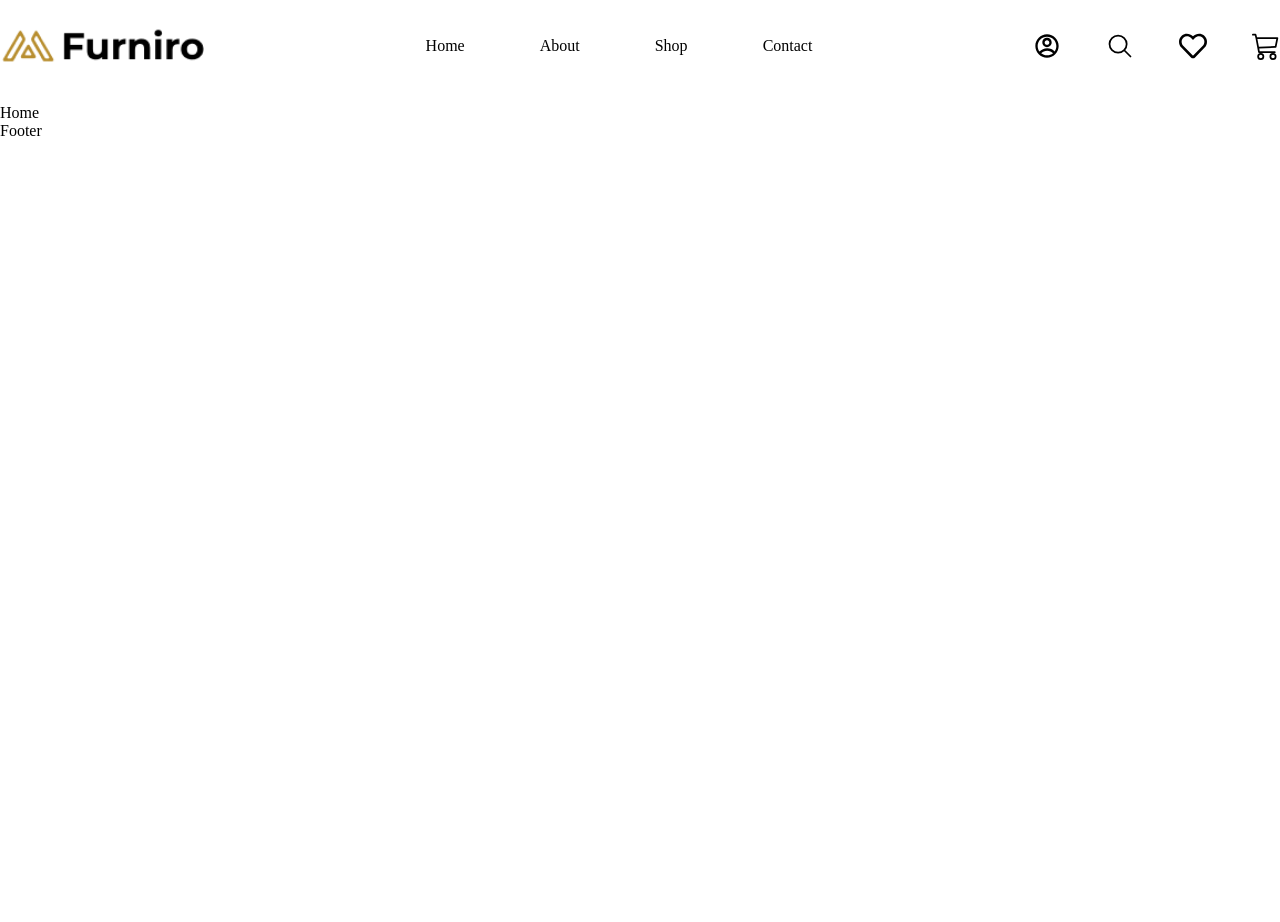
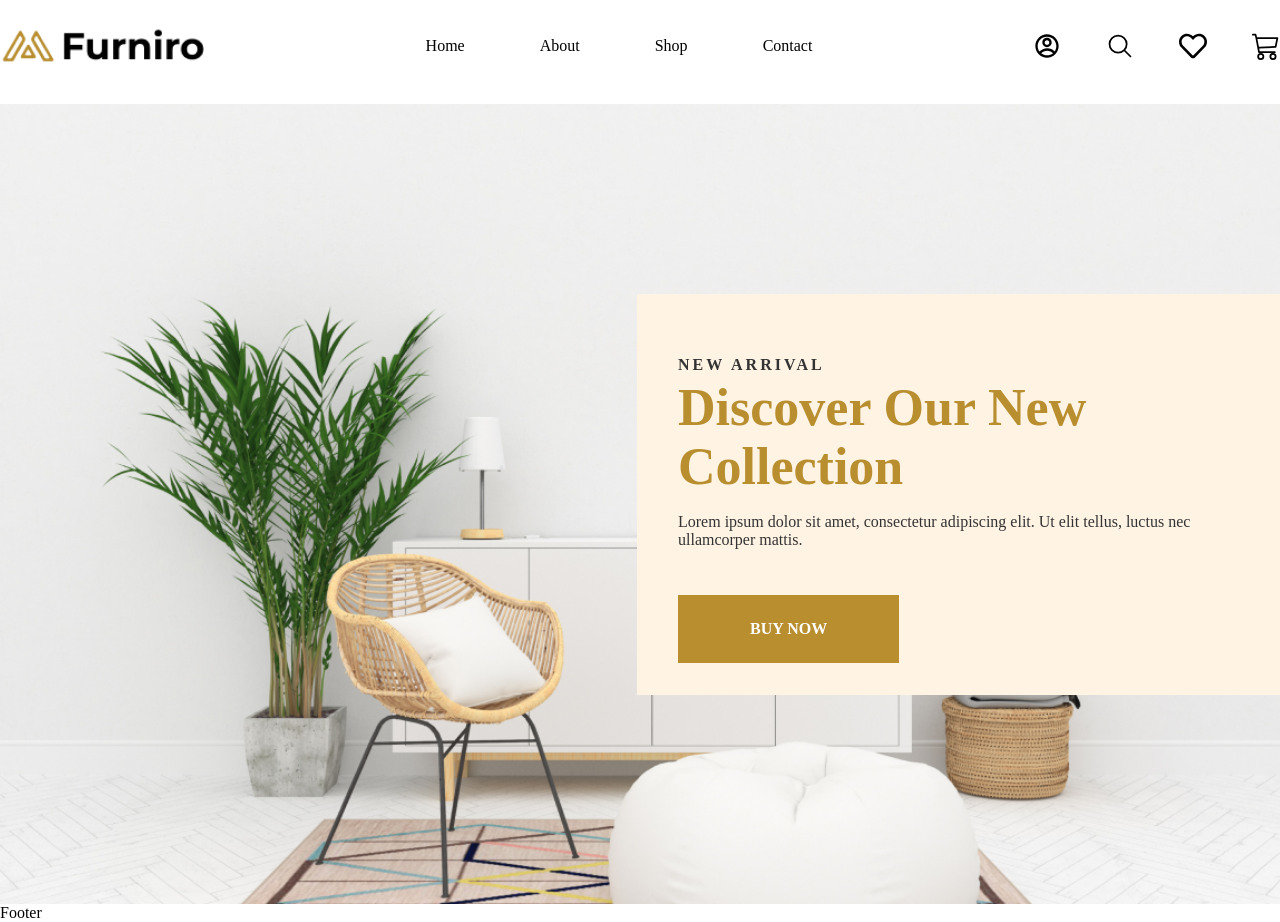
Before and after one commit to yeasin5060/Furniro-eCommerce-frontend, a React (Vite) app: page / in a window 1280 px wide. Before the commit the page ends 800 px from the top, so only its background shows below. Built offline with nearby package versions, Linux system fonts and the light colour scheme.

Commit message:
home homebaner design completed

```diff
--- a/src/Pages/Home/Home.jsx
+++ b/src/Pages/Home/Home.jsx
@@ -1,8 +1,11 @@
 import React from 'react'
+import Homebaner from './Homebaner/Homebaner'
 
 const Home = () => {
   return (
-    <div>Home</div>
+    <>
+      <Homebaner/>
+    </>
   )
 }
 
--- /dev/null
+++ b/src/Pages/Home/Homebaner/Homebaner.css
@@ -0,0 +1,65 @@
+#homebaner{
+    background: url(../../../images/home_baner_img.png);
+    width: 100%;
+    height: 800px;
+    padding: 190px 0 100px 0;
+    background-position: center;
+    background-repeat: no-repeat;
+    background-size: cover;
+}
+
+.homebaner-contant-box{
+    display: flex;
+    justify-content: right;
+    align-items: center;
+}
+
+.homebaner-contant-wrapper{
+    padding: 62px 0 32px 41px;
+    text-align: left;
+    background: #FFF3E3;
+    width: 643px;
+}
+
+.homebaner-nanohead{
+    font-size: 16px;
+    font-weight: 600;
+    width: 150px;
+    text-transform: uppercase;
+    color: #333333;
+    letter-spacing: 3px;
+    margin-bottom: 4px;
+}
+
+.homebaner-head{
+    font-size: 52px;
+    font-weight: 700;
+    color: #B88E2F;
+    width: 560px;
+    text-transform: capitalize;
+    margin-bottom: 17px;
+}
+
+.homebaner-pera{
+    font-size: 16px;
+    font-weight: 500;
+    color: #333333;
+    width: 546px;
+}
+
+.homebaner-btn-link{
+    display: flex;
+    align-items: center;
+    justify-content: left;
+    margin-top: 46px;
+}
+
+.homebaner-link{
+    font-size: 16px;
+    font-weight: 700;
+    color: #FFFF;
+    padding: 25px 72px;
+    background: #B88E2F;
+    text-transform: uppercase;
+    cursor: pointer;
+}
--- /dev/null
+++ b/src/Pages/Home/Homebaner/Homebaner.jsx
@@ -0,0 +1,25 @@
+import React from 'react'
+import Heading from '../../../Utils/Heading/Heading'
+import { Link } from 'react-router-dom'
+import './Homebaner.css'
+
+const Homebaner = () => {
+  return (
+    <section id = 'homebaner'>
+        <div className="container">
+           <div className="homebaner-contant-box">
+              <div className="homebaner-contant-wrapper">
+                    <Heading level='h4' text='New Arrival' className='homebaner-nanohead'/>
+                    <Heading level='h1' text='Discover Our New Collection' className='homebaner-head'/>
+                    <Heading level='p' text='Lorem ipsum dolor sit amet, consectetur adipiscing elit. Ut elit tellus, luctus nec ullamcorper mattis.' className='homebaner-pera'/>
+                    <div className='homebaner-btn-link'>
+                        <Link to ="buynow" className='homebaner-link'>buy now</Link>
+                    </div>
+                </div>
+           </div>
+        </div>
+    </section>
+  )
+}
+
+export default Homebaner
--- /dev/null
+++ b/src/Utils/Heading/Heading.jsx
@@ -0,0 +1,10 @@
+import React from 'react'
+
+function Heading({ level, text, className}) {
+    const Tag = `${level}`;
+
+    return <Tag className={className}>{text}</Tag>;
+
+}
+
+export default Heading
```
Also changed, not shown: src/images/home_baner_img.png (renamed from src/images/home baner img.png).
